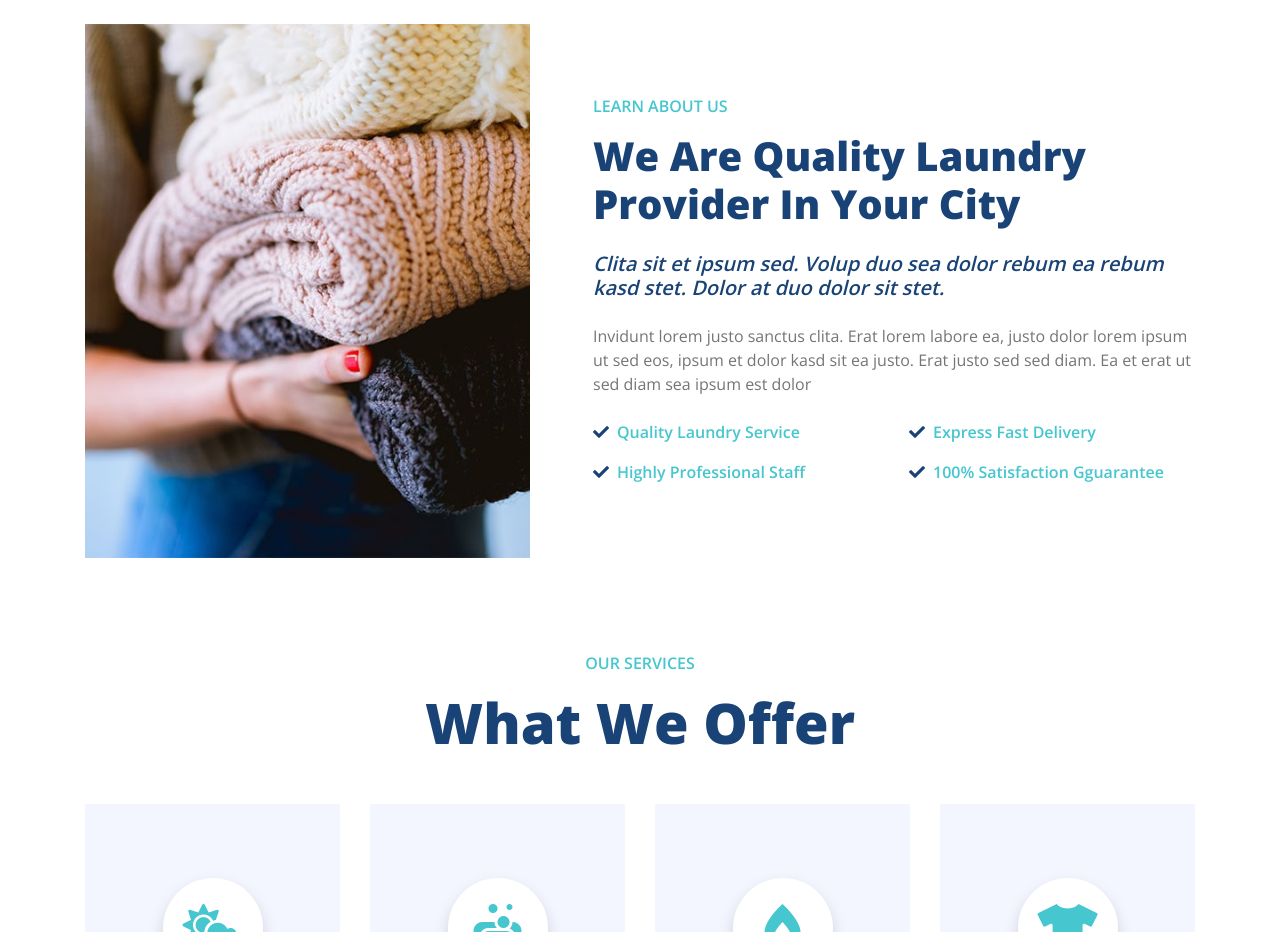
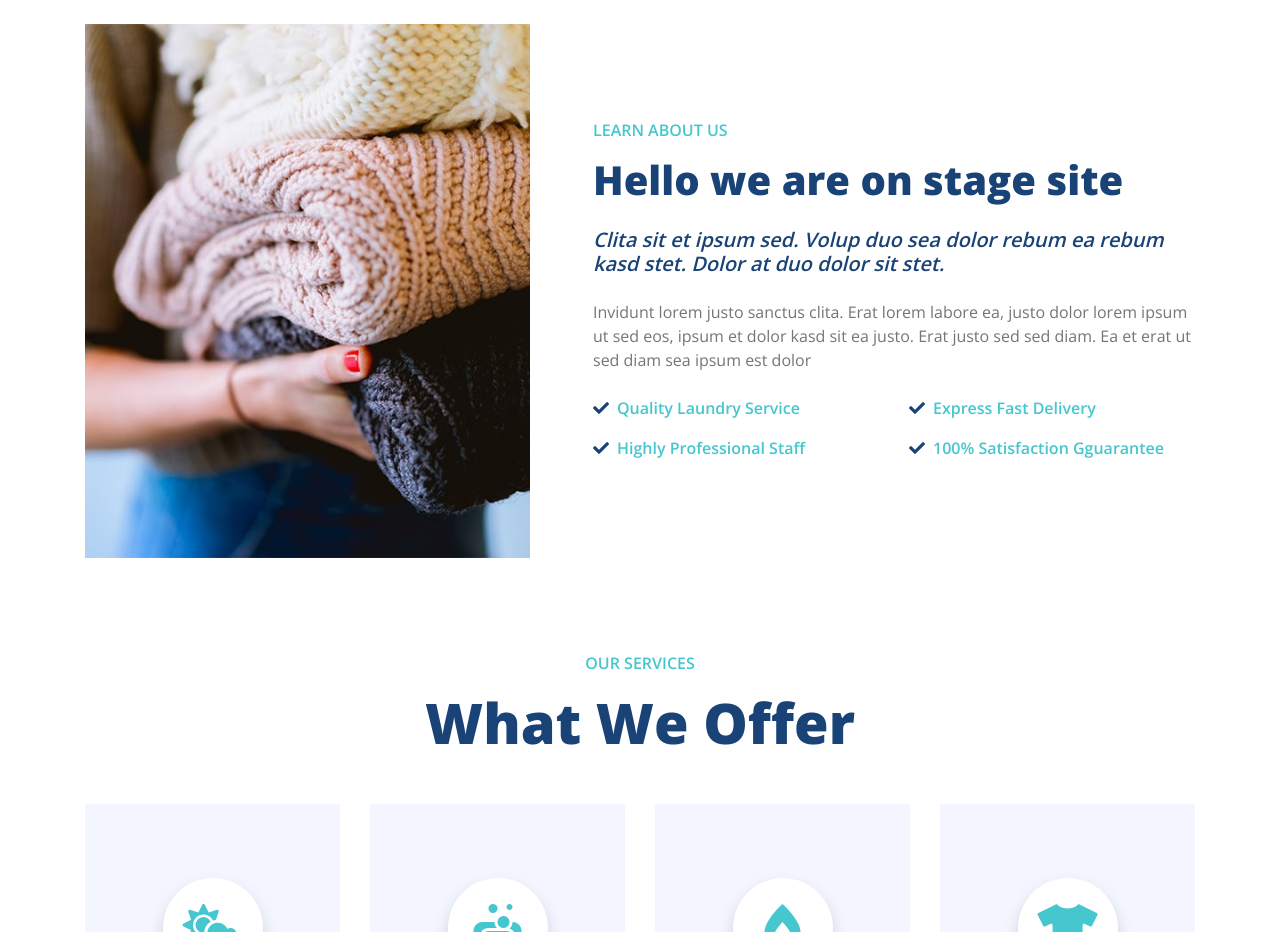
Before and after one commit to MohsinSaeedAwan/php-website, a plain HTML site: page index.html in a window 1280 px wide. Shown: the part 920-1852 px from the top of the page. Drawn offline with nearby package versions, Linux system fonts and the light colour scheme.

Commit message:
Update index.html

```diff
--- a/index.html
+++ b/index.html
@@ -182,7 +182,7 @@
                 </div>
                 <div class="col-lg-7 mt-5 mt-lg-0 pl-lg-5">
                     <h6 class="text-secondary text-uppercase font-weight-medium mb-3">Learn About Us</h6>
-                    <h1 class="mb-4">We Are Quality Laundry Provider In Your City</h1>
+                    <h1 class="mb-4">Hello we are on stage site</h1>
                     <h5 class="font-weight-medium font-italic mb-4">Clita sit et ipsum sed. Volup duo sea dolor rebum ea rebum kasd stet. Dolor at duo dolor sit stet.</h5>
                     <p class="mb-2">Invidunt lorem justo sanctus clita. Erat lorem labore ea, justo dolor lorem ipsum ut sed eos, ipsum et dolor kasd sit ea justo. Erat justo sed sed diam. Ea et erat ut sed diam sea ipsum est dolor</p>
                     <div class="row">
```
